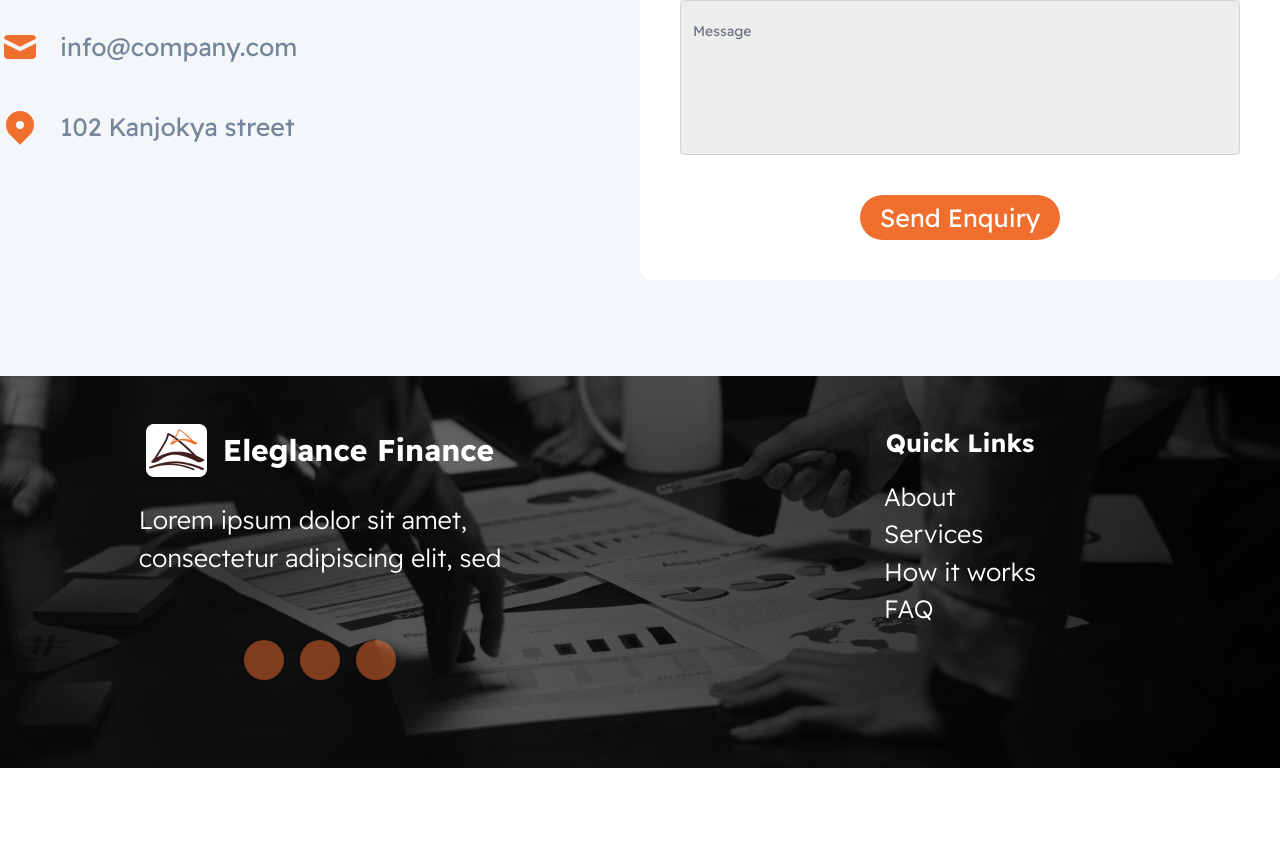
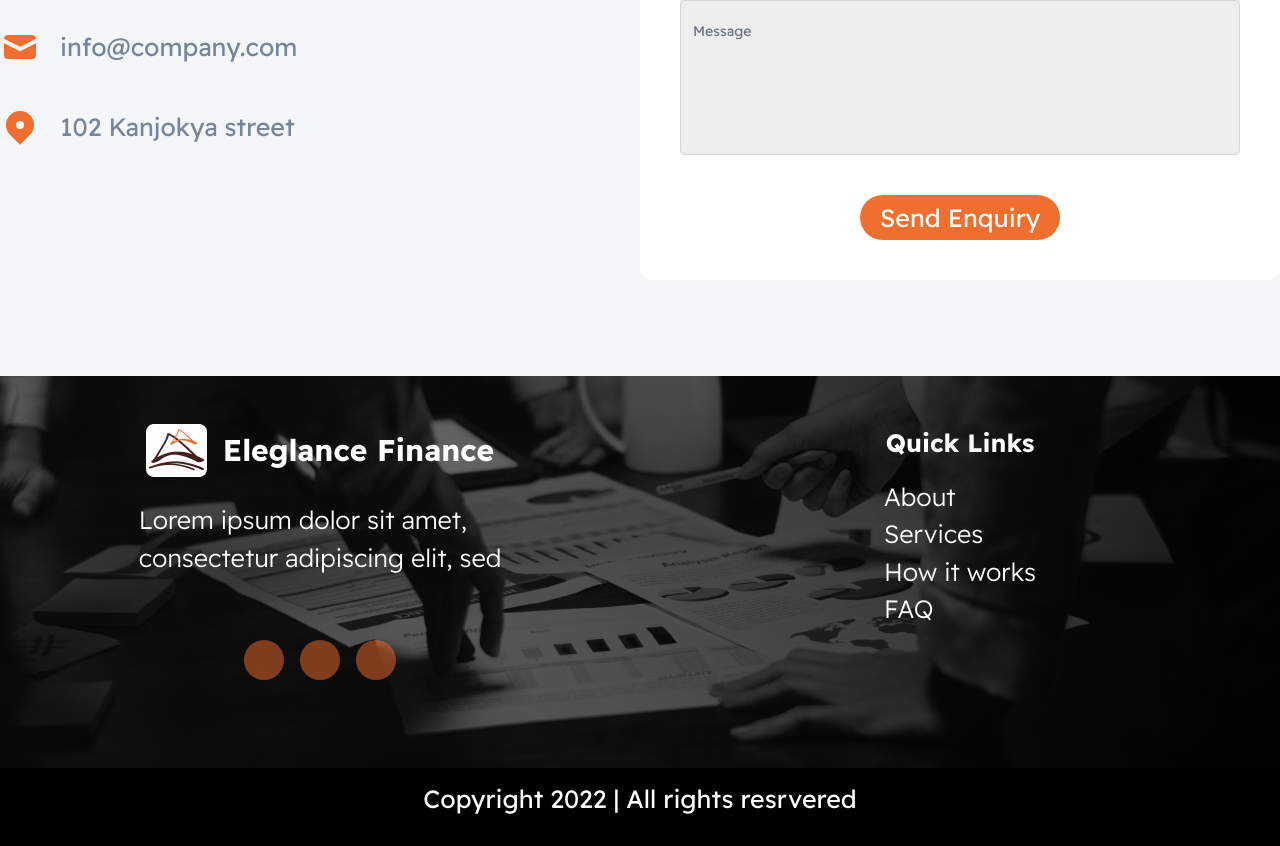
Before and after one commit to Elijahwb/quick-loans, a Vue app: page / in a window 1280 px wide. Shown: the part 3775-4621 px from the top of the page. Before the commit the page ends 4543 px from the top, so only its background shows below. Built offline with nearby package versions, Linux system fonts and the light colour scheme.

Commit message:
worked on the copyright section of the site

```diff
--- /dev/null
+++ b/src/landing/components/copy-right.vue
@@ -0,0 +1,5 @@
+<template>
+    <div class="bg-black text-white text-[25px] text-center pt-3 pb-7">
+        Copyright 2022 | All rights resrvered
+    </div>
+</template>
--- a/src/landing/content.vue
+++ b/src/landing/content.vue
@@ -7,12 +7,13 @@ import HowItWorks from './components/how-it-works/content-component.vue'
 import Questions from './components/questions/content-component.vue'
 import Contactus from './components/contact/contact-content.vue'
 import Footer from './components/footer/footer-content.vue'
+import Copyright from './components/copy-right.vue'
 
 
 export default {
     name:'header-component',
 
-    components: { Header, Services, Aboutus, ClientMessage, HowItWorks, Questions, Contactus, Footer },
+    components: { Header, Services, Aboutus, ClientMessage, HowItWorks, Questions, Contactus, Footer, Copyright },
 }
 </script>
 
@@ -35,5 +36,7 @@ export default {
 
         <Footer />
 
+        <Copyright />
+
     </main>
 </template>
```
